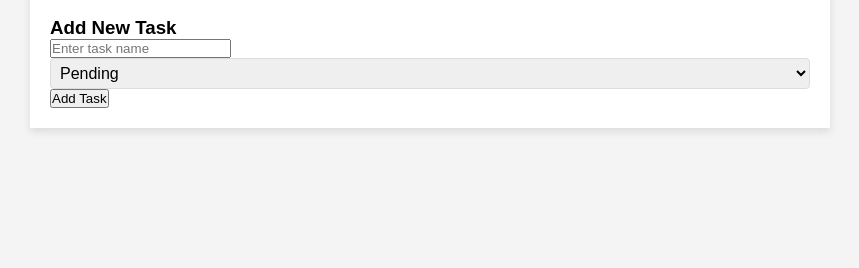
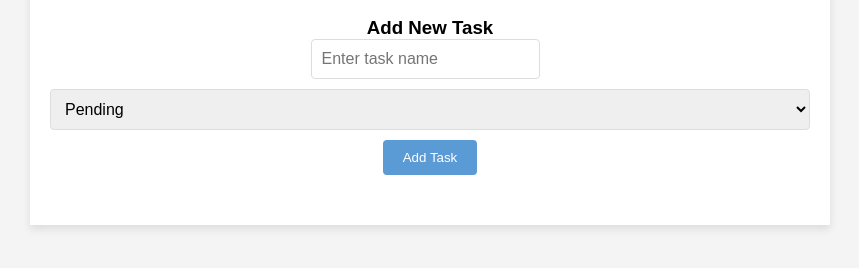
Before and after one commit to Sindhumathi03/nallman, a plain HTML site: page pm.html in a window 1280 px wide. Shown: the part 80-348 px from the top of the page, without its empty margins (210-1069 px from the left). Drawn offline with Linux system fonts and the light colour scheme.

Commit message:
Update pm.css

```diff
--- a/pm.css
+++ b/pm.css
@@ -23,6 +23,34 @@ h1 {
     text-align: center;
     color: #333;
     margin-bottom: 20px;
+}
+
+.add-task-form {
+    margin-bottom: 30px;
+    text-align: center;
+}
+
+.add-task-form input,
+.add-task-form select {
+    padding: 10px;
+    margin-right: 10px;
+    margin-bottom: 10px;
+    border-radius: 4px;
+    border: 1px solid #ddd;
+    font-size: 1rem;
+}
+
+.add-task-form button {
+    padding: 10px 20px;
+    background-color: #5b9bd5;
+    color: white;
+    border: none;
+    border-radius: 4px;
+    cursor: pointer;
+}
+
+.add-task-form button:hover {
+    background-color: #4a8ab8;
 }
 
 .task-list {
```
